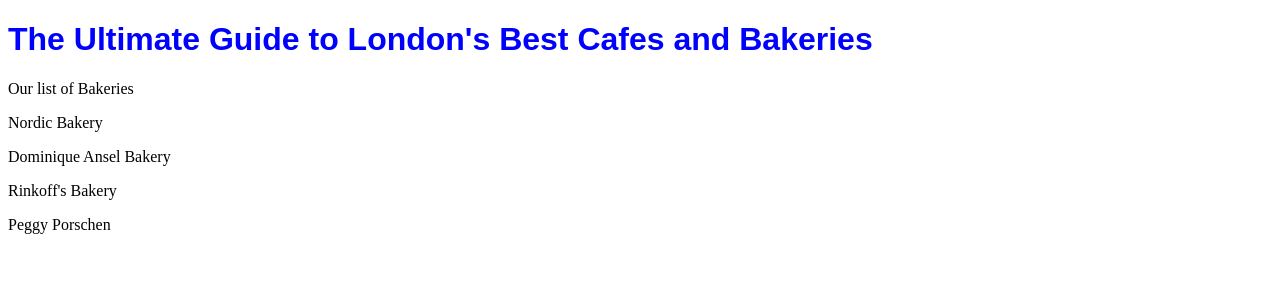
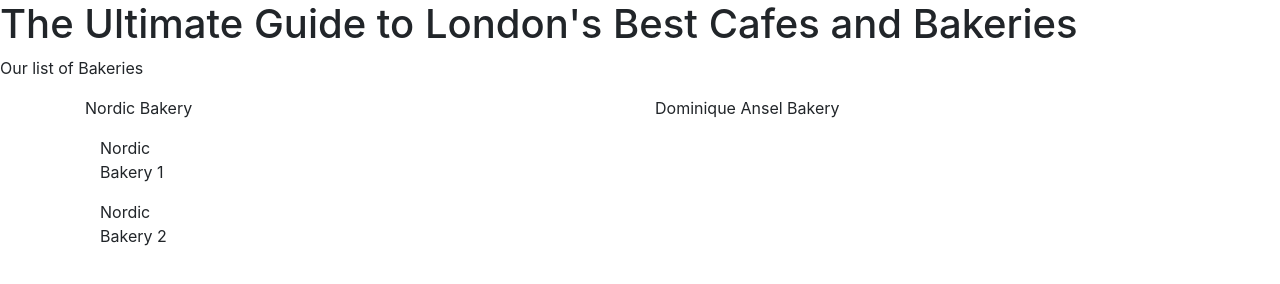
Before and after one commit to kristinatjuatja/Website-project, a plain HTML site: page landing-page.html in a window 1280 px wide. Drawn offline with nearby package versions, Linux system fonts and the light colour scheme.

Commit message:
Git-ignore

```diff
--- a/landing-page.html
+++ b/landing-page.html
@@ -5,6 +5,7 @@
   <meta name="viewport" content="width=device-width, initial-scale=1.0">
   <script src="http://code.jquery.com/jquery-3.2.1.min.js"></script>
   <script src="https://maxcdn.bootstrapcdn.com/bootstrap/3.3.7/js/bootstrap.min.js" integrity="sha384-Tc5IQib027qvyjSMfHjOMaLkfuWVxZxUPnCJA7l2mCWNIpG9mGCD8wGNIcPD7Txa" crossorigin="anonymous"></script>
+<link href="https://stackpath.bootstrapcdn.com/bootstrap/4.1.0/css/bootstrap.min.css" rel="stylesheet" integrity="sha384-9gVQ4dYFwwWSjIDZnLEWnxCjeSWFphJiwGPXr1jddIhOegiu1FwO5qRGvFXOdJZ4" crossorigin="anonymous">
   <title>The Ultimate Guide to London's Best Cafes and Bakeries</title>
 </head>
 
@@ -13,16 +14,29 @@
   <p>Our list of Bakeries</p>
 
   <div class='container'>
-    <div class='row'>
+    <form class='row'>
       <div class='col-md-6'>
         <p>Nordic Bakery</p>
+        <div class='col-md-3'>
+          <p>Nordic Bakery 1 </p>
+        </div>
+        <div class='col-md-3'>
+          <p>Nordic Bakery 2</p>
+        </div>
       </div>
+
+
       <div class='col-md-6'>
         <p>Dominique Ansel Bakery</p>
       </div>
-    </div>
-  </div>
-  <div class='container'>
+
+  </form>
+</div>
+
+<!-- -->
+
+
+  <!--<div class='container'>
     <div class='row'>
       <div class='col-md-6'>
         <p>Rinkoff's Bakery</p>
@@ -31,7 +45,7 @@
         <p> Peggy Porschen </p>
       </div>
     </div>
-  </div>
+  </div>-->
 
 </body>
 </html>
```
Also changed, not shown: 1 other file.
